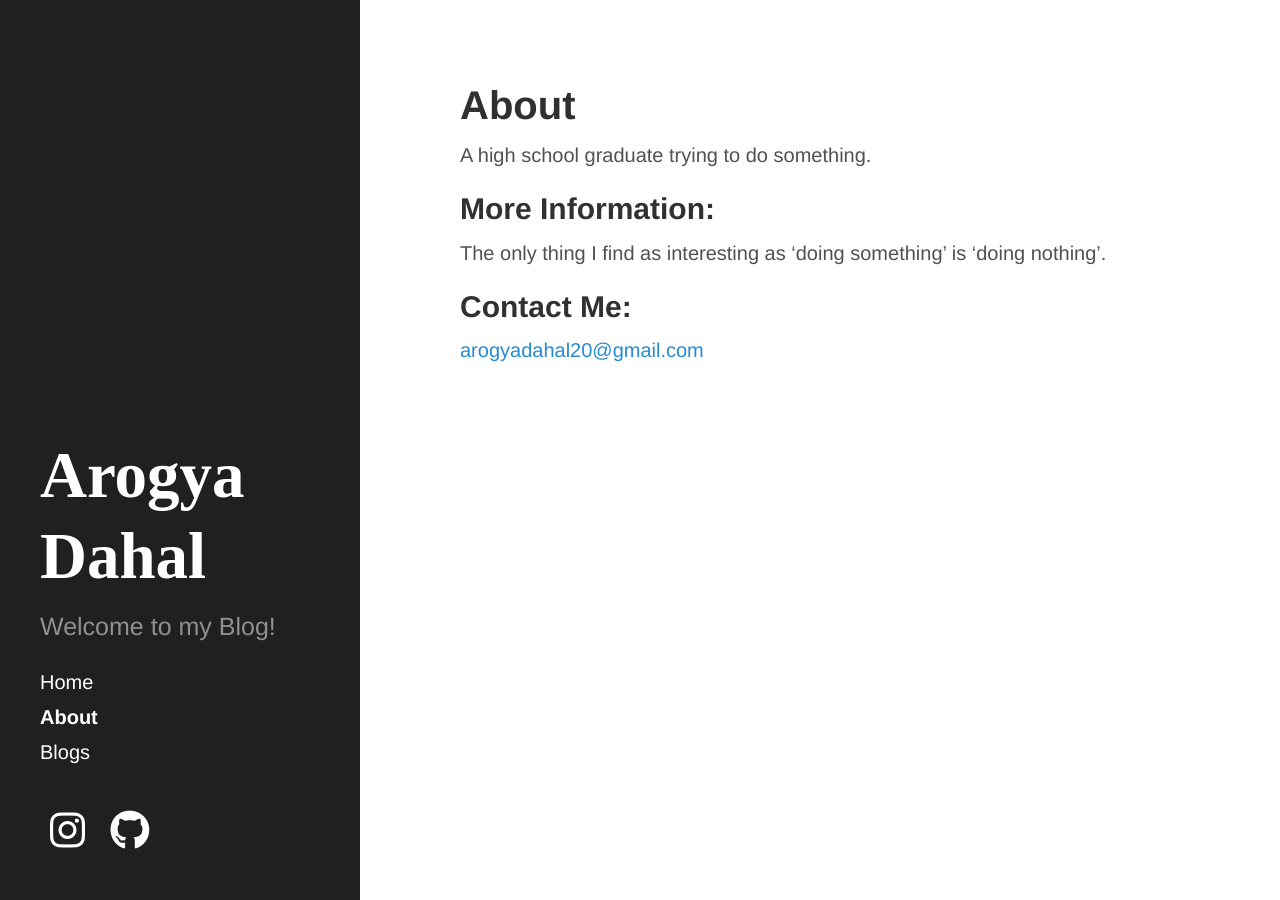
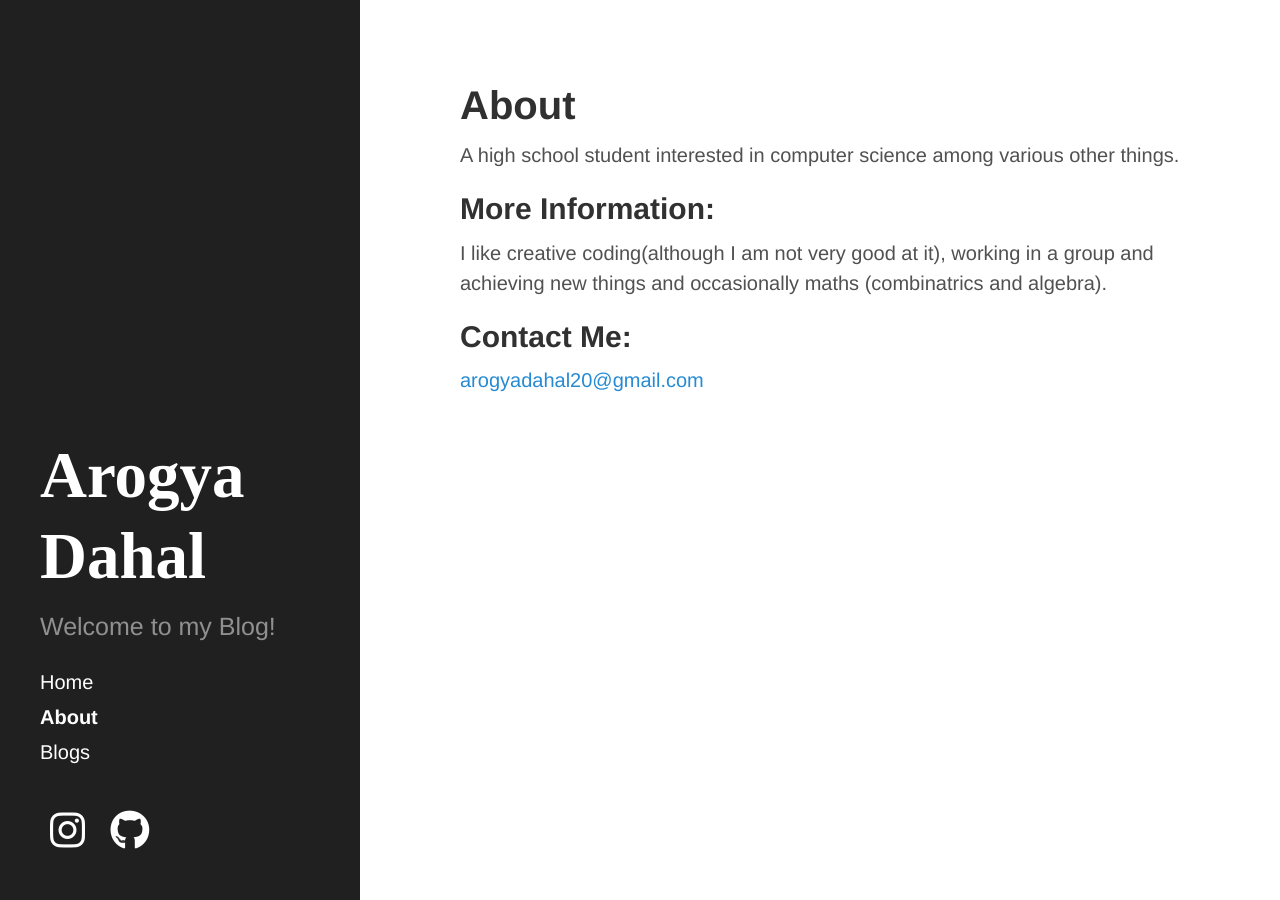
Before and after one commit to arogyad/arogyad.github.io, a Jekyll site: the page built from about.md, in a window 1280 px wide. Built offline with Jekyll 4.4.1, drawn with Linux system fonts in a browser that asks for light colours; nearby versions of some CDN libraries; some web fonts are replaced.

Commit message:
Update about.md

```diff
--- a/about.md
+++ b/about.md
@@ -2,11 +2,11 @@
 layout: page
 title: About
 ---
-A high school graduate trying to do something.
+A high school student interested in computer science among various other things.
 
 
 ## More Information:
-The only thing I find as interesting as ‘doing something’ is ‘doing nothing’.
+I like creative coding(although I am not very good at it), working in a group and achieving new things and occasionally maths (combinatrics and algebra).
 
 ## Contact Me:
 [arogyadahal20@gmail.com](mailto:arogyadahal20@gmail.com)
```
